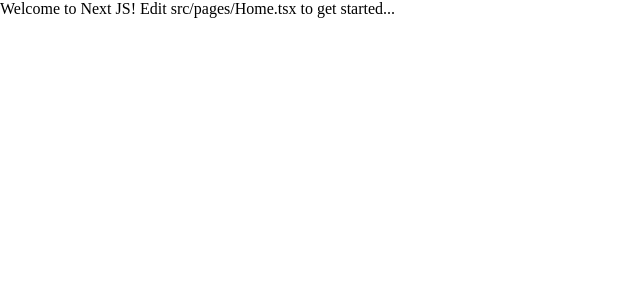
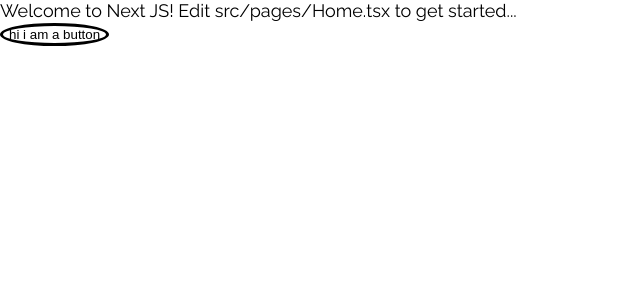
Before and after one commit to hottinet/casey-site-v2, a Next.js app: page / in a window 1280 px wide. Shown: the top 300 px of the page, without its empty margins (0-640 px from the left). Built offline with nearby package versions, Linux system fonts and the light colour scheme.

Commit message:
adding fonts, updating body component, adding button base and text button

```diff
--- a/package.json
+++ b/package.json
@@ -35,7 +35,6 @@
     "@types/node": "^14.14.35",
     "@types/react": "^17.0.3",
     "@types/react-dom": "^17.0.2",
-    "@types/rebass": "^4.0.8",
     "@typescript-eslint/eslint-plugin": "^4.18.0",
     "@typescript-eslint/parser": "^4.18.0",
     "babel-loader": "^8.2.2",
--- /dev/null
+++ b/src/components/buttons/Button.tsx
@@ -0,0 +1,30 @@
+import styled from '@emotion/styled';
+import { ButtonProps } from './types';
+
+const StyledButton = styled.button<Pick<ButtonProps, 'variant'>>`
+  background-color: transparent;
+  border: ${({ theme, variant }) =>
+    `solid 3px ${
+      variant === 'primary' ? theme.colors.text : theme.colors.textSecondary
+    }`};
+  border-radius: 50%;
+  cursor: pointer;
+`;
+
+const Button: React.FC<ButtonProps> = ({
+  children,
+  onClick,
+  className,
+  variant = 'primary',
+}) => (
+  <StyledButton
+    className={className}
+    type="button"
+    variant={variant}
+    onClick={onClick}
+  >
+    {children}
+  </StyledButton>
+);
+
+export default Button;
--- /dev/null
+++ b/src/components/buttons/types.ts
@@ -0,0 +1,6 @@
+export type ButtonProps = {
+  children: string | React.ReactNode;
+  onClick: () => void;
+  className?: string;
+  variant?: 'primary' | 'secondary';
+};
--- a/src/components/typography/Body.tsx
+++ b/src/components/typography/Body.tsx
@@ -3,16 +3,22 @@ import styled from '@emotion/styled';
 type BodyProps = {
   className?: string;
   children: string;
+  bold?: boolean;
 };
 
-const BodyText = styled.p`
+const BodyText = styled.p<Pick<BodyProps, 'bold'>>`
   font-size: ${({ theme }) => theme.fontSize.body};
-  font-weight: ${({ theme }) => theme.fontWeight.regular};
+  font-weight: ${({ theme, bold }) =>
+    bold ? theme.fontWeight.bold : theme.fontWeight.regular};
   color: ${({ theme }) => theme.colors.text};
+  font-family: ${({ theme }) => theme.fontFamily};
+  line-height: ${({ theme }) => theme.lineHeight.body};
 `;
 
-const Body: React.FC<BodyProps> = ({ children, className }) => (
-  <BodyText className={className}>{children}</BodyText>
+const Body: React.FC<BodyProps> = ({ children, className, bold }) => (
+  <BodyText bold={bold} className={className}>
+    {children}
+  </BodyText>
 );
 
 export default Body;
--- a/src/constants/theme.ts
+++ b/src/constants/theme.ts
@@ -7,14 +7,16 @@ const theme = {
     xl: '@media only screen and (min-width: 1440px)',
   },
   colors: {
-    background: '#f8ede0',
+    background: '#F8EDE0',
+    sand: '#F8EDE0',
     text: '#000',
     textSecondary: '#fff',
     black: '#000',
     white: '#fff',
-    secondary: '#416B63',
-    primary: '#5582f7',
-    tertiary: '#b13627',
+    green: '#416B63',
+    blue: '#5582F7',
+    yellow: '#d48126',
+    red: '#b13627',
   },
   spacing: {
     0: '0rem',
@@ -30,9 +32,14 @@ const theme = {
     64: '4rem',
   },
   fontSize: {
-    body: '1rem',
-    heading: '2rem',
+    body: '1.125rem',
+    heading: '1.75rem',
     title: '3.125rem',
+  },
+  fontFamily: "'Raleway', sans-serif",
+  lineHeight: {
+    body: 1.25,
+    regular: 1,
   },
   fontWeight: {
     regular: 400,
--- a/src/pages/Home.tsx
+++ b/src/pages/Home.tsx
@@ -1,3 +1,4 @@
+import Button from '~/components/buttons/Button';
 import Layout from '~/components/meta/Layout';
 import Body from '~/components/typography/Body';
 
@@ -6,6 +7,7 @@ const Home: React.FC = () => (
     <div>
       <Body>Welcome to Next JS! Edit src/pages/Home.tsx to get started...</Body>
     </div>
+    <Button onClick={() => null}>hi i am a button</Button>
   </Layout>
 );
 
--- a/src/pages/_app.tsx
+++ b/src/pages/_app.tsx
@@ -1,48 +1,6 @@
 import type { AppProps /* , AppContext */ } from 'next/app';
 import { css, Global, ThemeProvider } from '@emotion/react';
-
-const theme = {
-  breakpoints: {
-    xs: '@media only screen and (min-width: 480px)',
-    sm: '@media only screen and (min-width: 768px)',
-    md: '@media only screen and (min-width: 1024px)',
-    lg: '@media only screen and (min-width: 1200px)',
-    xl: '@media only screen and (min-width: 1440px)',
-  },
-  colors: {
-    background: '#f8ede0',
-    text: '#000',
-    textSecondary: '#fff',
-    black: '#000',
-    white: '#fff',
-    secondary: '#416B63',
-    primary: '#5582f7',
-    tertiary: '#b13627',
-  },
-  spacing: {
-    0: '0rem',
-    4: '0.25rem',
-    8: '0.5rem',
-    12: '0.75rem',
-    16: '1rem',
-    20: '1.25rem',
-    24: '1.5rem',
-    32: '2rem',
-    40: '2.5rem',
-    48: '3rem',
-    64: '4rem',
-  },
-  fontSize: {
-    body: '1rem',
-    heading: '2rem',
-    title: '3.125rem',
-  },
-  fontWeight: {
-    regular: 400,
-    bold: 700,
-    black: 800,
-  },
-};
+import theme from '~/constants/theme';
 
 const marPadZero = css`
   margin: 0;
@@ -57,7 +15,7 @@ const baseStyle = css`
 `;
 
 const globalStyles = css`
-  /* @import url(''); */
+  @import url('https://fonts.googleapis.com/css2?family=Raleway:wght@400;700&display=swap');
   html {
     ${baseStyle};
   }
```
Also changed, not shown: src/components/buttons/TextButton.tsx (added, +28 -0 lines), src/components/buttons/IconButton.tsx (added).
